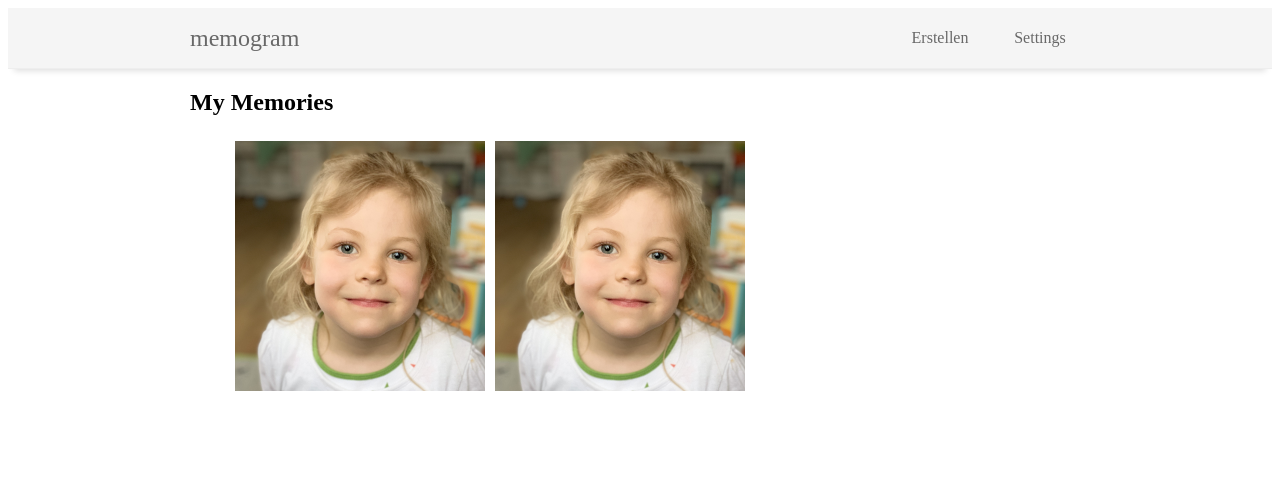
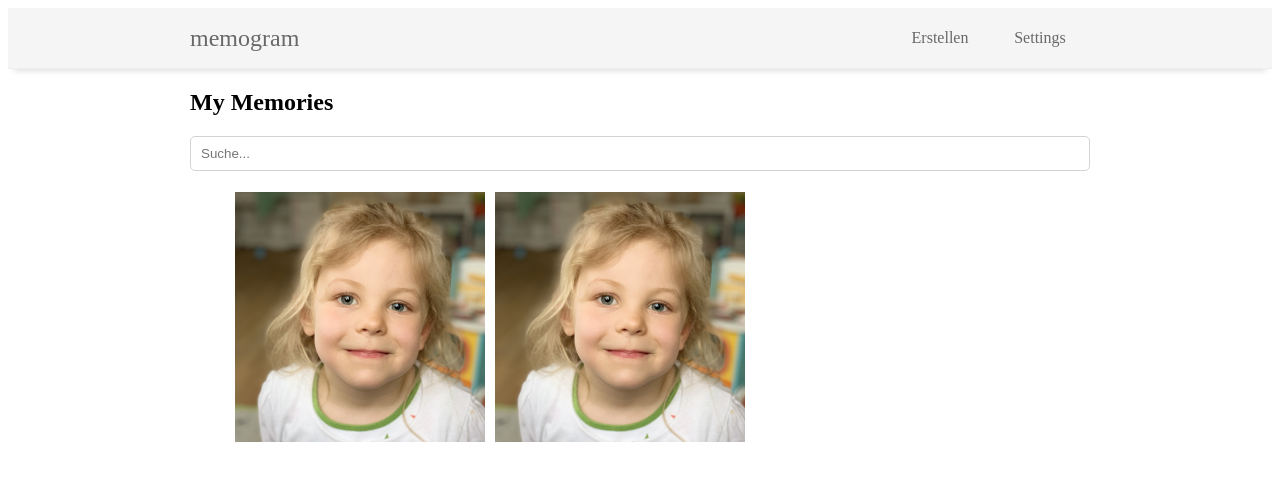
Before and after one commit to schokojulchen/memogram, an Angular app: page /memories in a window 1280 px wide. Shown: the top 480 px of the page. Built offline with nearby package versions, Linux system fonts and the light colour scheme.

Commit message:
added searchfield

```diff
--- a/src/app/memories/memories.component.html
+++ b/src/app/memories/memories.component.html
@@ -1,6 +1,7 @@
 <div class="memory-container">
   <div class="middle-container">
     <h2>My Memories</h2>
+    <input type="search" class="searchfield" placeholder="Suche..." />
     <ul class="memories">
       <div>
         <a *ngFor="let memory of memories" routerLink="/memory/{{memory.id}}">
--- a/src/app/memories/memories.component.scss
+++ b/src/app/memories/memories.component.scss
@@ -24,3 +24,19 @@
   left: -450px;
   position: absolute;
 }
+
+.searchfield{
+  height: 35px;
+  width: 100%;
+  color: darkgray;
+  border-color: lightgray;
+  border-style: solid;
+  border-width: 1px;
+  border-radius: 5px;
+  padding-left: 10px;
+}
+
+.searchfield:hover{
+  border-color: darkgray;
+  border-width: 2px;
+}
--- a/src/app/menu/menu.component.html
+++ b/src/app/menu/menu.component.html
@@ -2,7 +2,7 @@
 
   <div class="middle-container">
     <div class="brand-container">
-      <div class="title">memogram</div>
+      <div class="title"><a routerLink="/memories">memogram</a></div>
     </div>
     <div class="item-container">
       <a href="#">Settings</a>
--- a/src/app/menu/menu.component.scss
+++ b/src/app/menu/menu.component.scss
@@ -42,6 +42,11 @@
   float:left;
 }
 
+.title a{
+  text-decoration: none;
+  color: #686868;
+}
+
 .item-container a{
   width: 100px;
   height: 60px;
```
